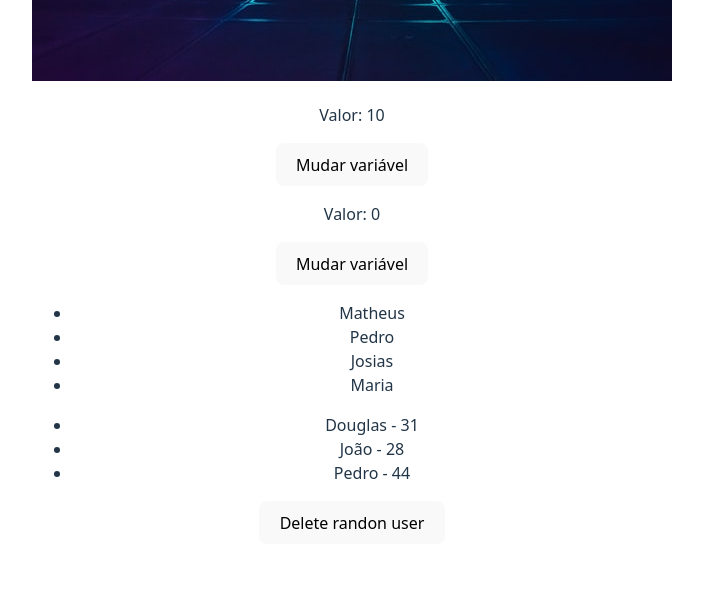
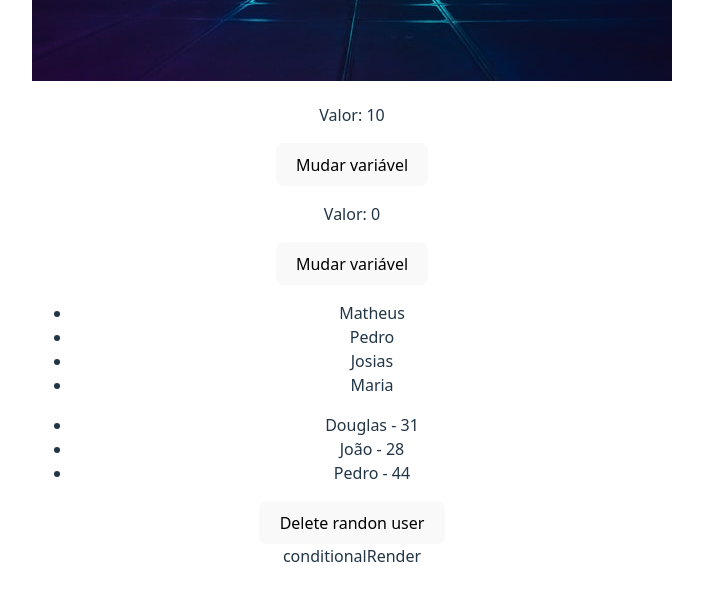
Before and after one commit to DouglasYHWH-Developer/React, a React (Vite) app in the folder introducao/aula_02/3_AVANCANDO_EM_REACT/avancando/: page / in a window 1280 px wide. Shown: the part 936-1536 px from the top of the page, without its empty margins (288-991 px from the left). Built offline with nearby package versions, Linux system fonts and the light colour scheme.

Commit message:
Criamos o compoenente .jsx ConditionalRender e o importamos em app.jsx

```diff
--- a/introducao/aula_02/3_AVANCANDO_EM_REACT/avancando/src/App.jsx
+++ b/introducao/aula_02/3_AVANCANDO_EM_REACT/avancando/src/App.jsx
@@ -1,5 +1,6 @@
 import "./App.css";
 import City from "./assets/city.jpg"
+import ConditionalRender from "./components/ConditionalRender";
 import ListRender from "./components/ListRender";
 import ManageData from "./components/ManageData";
 
@@ -21,6 +22,7 @@
         </div>
         <ManageData />
         <ListRender />
+        <ConditionalRender />
       </div>
 
   )
--- /dev/null
+++ b/introducao/aula_02/3_AVANCANDO_EM_REACT/avancando/src/components/ConditionalRender.jsx
@@ -0,0 +1,12 @@
+import {useState} from "react";
+
+const ConditionalRender = () =>{
+    const [x] = useState(true)
+    return(
+        <div>
+            conditionalRender
+        </div>
+    )
+};
+
+export default ConditionalRender;
```
